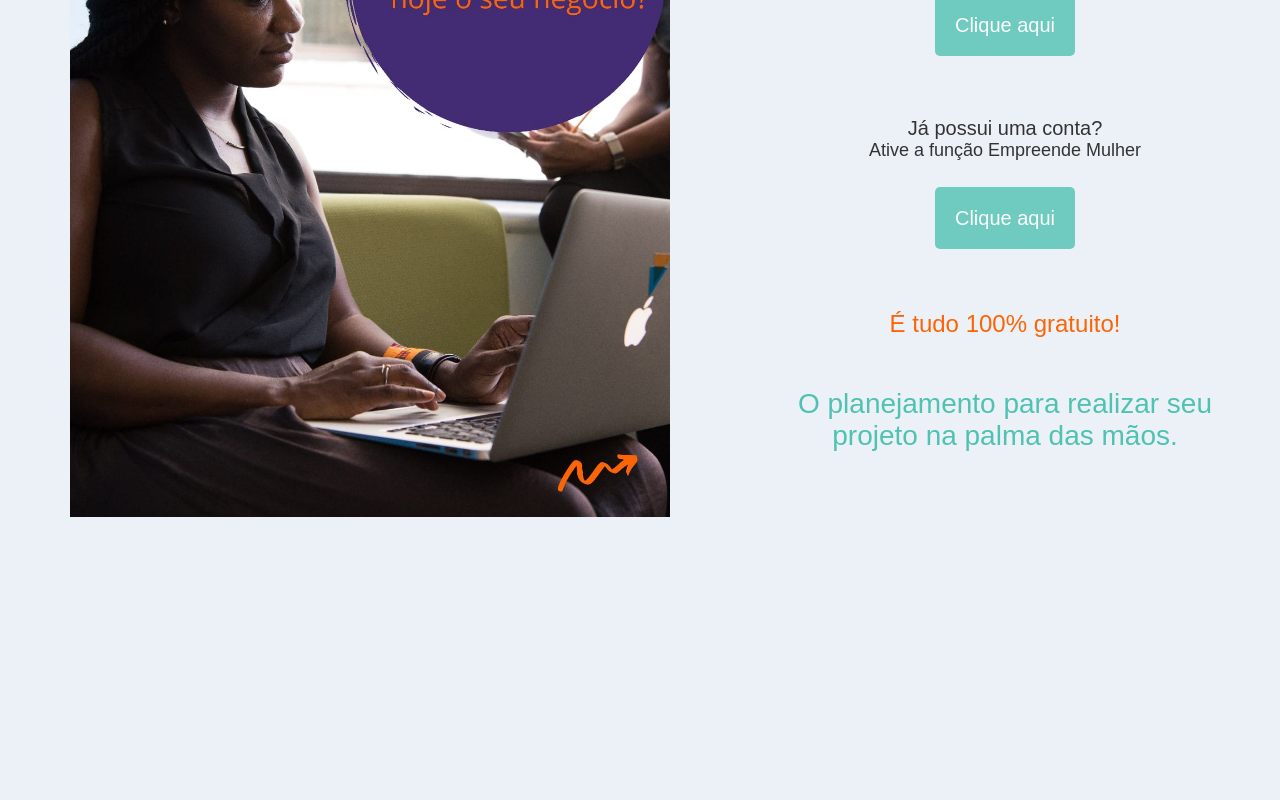
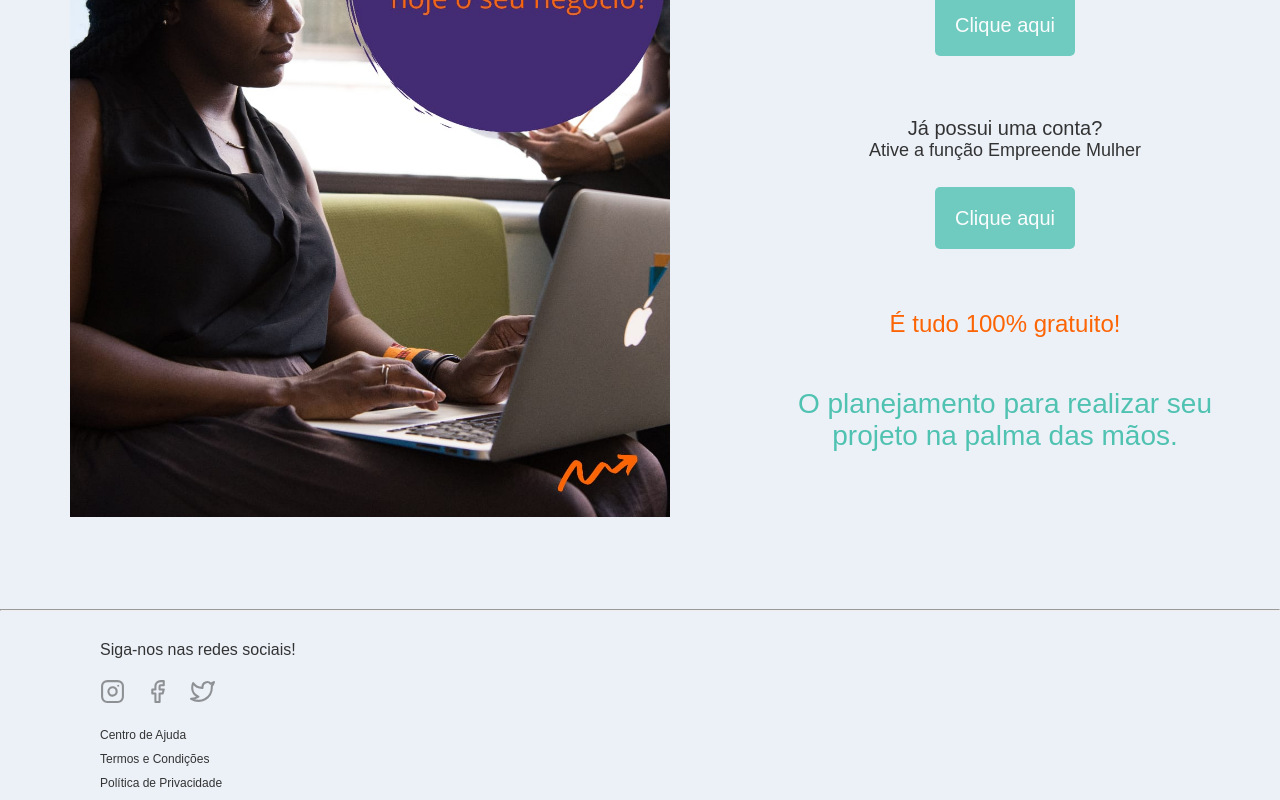
Before and after one commit to lchirata/bmg, a React (Create React App) app: page / in a window 1280 px wide. Shown: the part 1903-2703 px from the top of the page. Before the commit the page ends 2512 px from the top, so only its background shows below. Built offline with nearby package versions, Linux system fonts and the light colour scheme.

Commit message:
add footer

```diff
--- a/src/pages/main/index.js
+++ b/src/pages/main/index.js
@@ -4,8 +4,8 @@ import { Link } from "react-router-dom";
 import { Container, Container2, Container3 } from './styles';
 import Header from '../../components/Header/index';
 
-import { FiCheck } from "react-icons/fi";
-//FiInstagram, FiFacebook, FiTwitter,
+import { FiCheck, FiInstagram, FiFacebook, FiTwitter,} from "react-icons/fi";
+
 
 import fotoGastro from '../../images/fotoGastronomia.jpg';
 import fotoNegocios from '../../images/fotoNegocios.jpg';
@@ -96,36 +96,10 @@ export default class Main extends Component {
 
                     </Container2>
 
+                    < hr />
+                    <Container>
 
-                    {/* <br />
-                    <br />
-                    <br />
 
-                    <div className="abrir-conta">
-                        <h3>Ainda nao tem conta?</h3>
-                    </div>
-
-                    <p>É fácil e rápido!</p>
-                        <div>
-                         <p>Faça tudo Online!</p>
-                        </div>
-                        <br />
-                    <div className="btn2">
-                        <Link
-                        style={{ textDecoration: 'none'  }}
-                        to="/formulario1"
-                        className="btn">Abrir Conta
-                    </Link>
-                    </div>
-
-                    <br />
-                    <br />
-
-                    <br></br>
-                    <br></br>
-                    <br></br>
-                    <br></br> */}
-                    {/* < hr />
 
                     <footer >
                         <p className="siga-nos">Siga-nos nas redes sociais!</p>
@@ -137,10 +111,10 @@ export default class Main extends Component {
                             <p className="informcoes">Termos e Condições</p>
                             <p className="informcoes">Política de Privacidade</p>
                         </div>
-                    </footer> */}
+                    </footer>
 
 
-
+                    </Container>
             </>
 
         )
```
